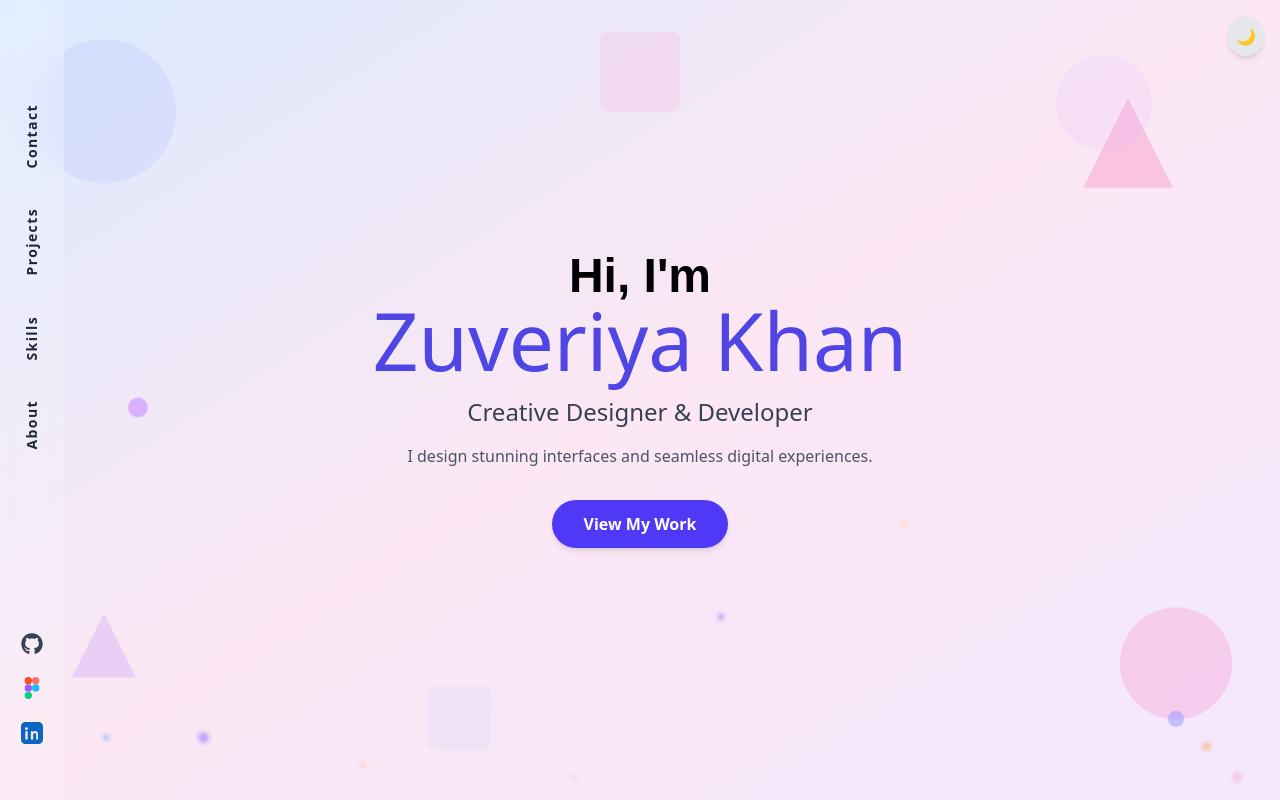
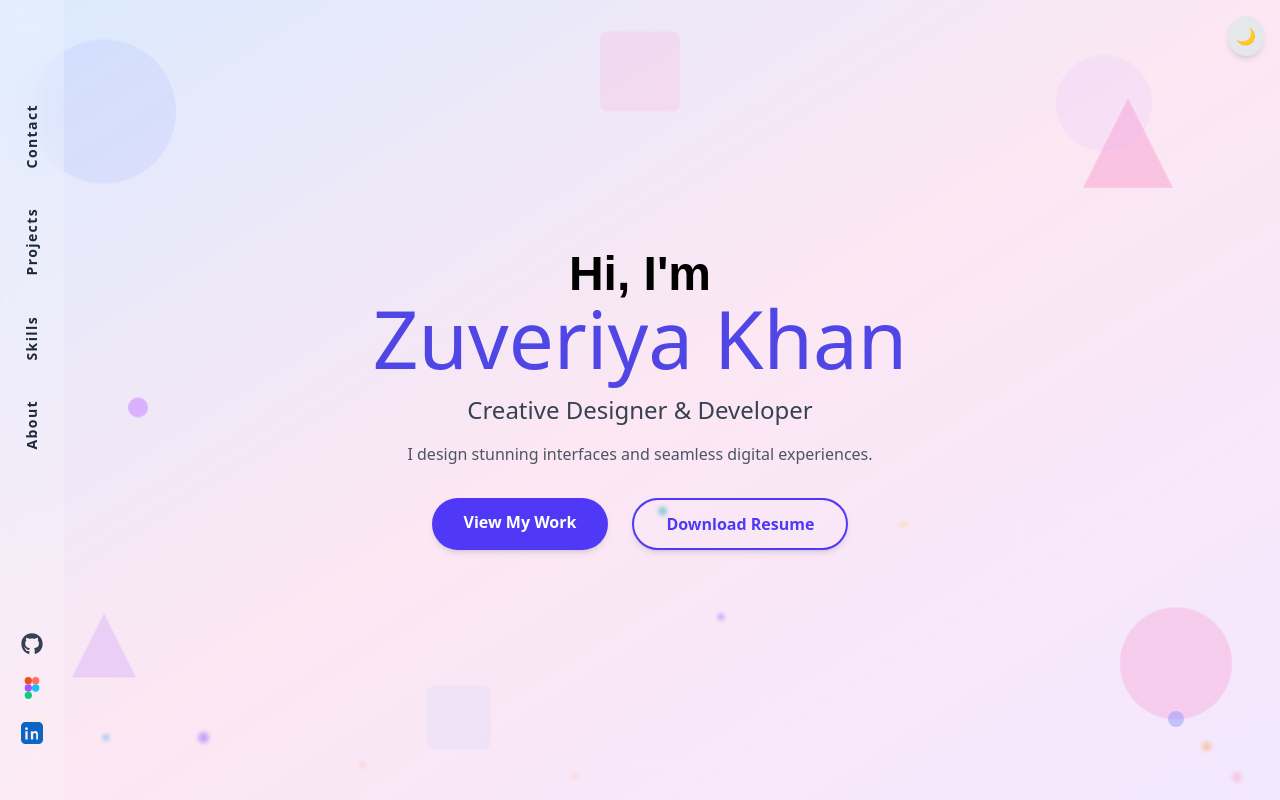
Before and after one commit to zuveriyakhan05/Next.js_Portfolio, a Next.js app: page / in a window 1280 px wide. Built offline with nearby package versions, Linux system fonts and the light colour scheme.

Commit message:
Next.js Portfolio

```diff
--- a/src/components/Hero.js
+++ b/src/components/Hero.js
@@ -81,12 +81,24 @@ export default function Hero() {
         <p className="text-gray-600 mb-8">
           I design stunning interfaces and seamless digital experiences.
         </p>
-        <a
-          href="/projects"
-          className="inline-block px-8 py-3 bg-indigo-600 text-white font-semibold rounded-full shadow-md hover:bg-indigo-700 transition"
-        >
-          View My Work
-        </a>
+       <div className="flex flex-col sm:flex-row gap-6 justify-center">
+  <a
+    href="/projects"
+    className="px-8 py-3 bg-indigo-600 text-white font-semibold rounded-full shadow-md hover:bg-indigo-700 transition"
+  >
+    View My Work
+  </a>
+
+  <a
+    href="/resume.pdf"
+    target="_blank"
+    rel="noopener noreferrer"
+    className="px-8 py-3 border-2 border-indigo-600 text-indigo-600 font-semibold rounded-full shadow-md hover:bg-indigo-600 hover:text-white transition"
+  >
+    Download Resume
+  </a>
+</div>
+
       </div>
 
       <style jsx>{`
```
Also changed, not shown: 1 other file (tests, documents, lock files or other folders).
